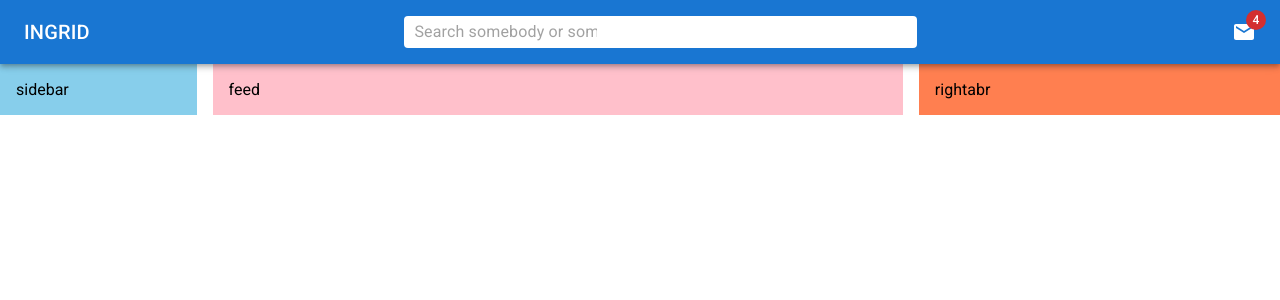
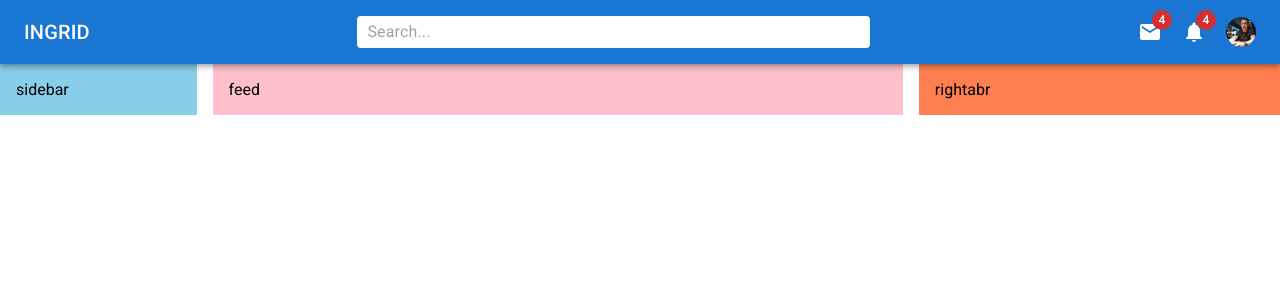
Before and after one commit to NikChief/mui-project, a React (Create React App) app: page / in a window 1280 px wide. Shown: the top 300 px of the page. Built offline with nearby package versions, Linux system fonts and the light colour scheme.

Commit message:
navbar styles ready

```diff
--- a/src/components/Navbar/Navbar.jsx
+++ b/src/components/Navbar/Navbar.jsx
@@ -1,7 +1,7 @@
-import { AppBar, Badge, Box, InputBase, styled, Toolbar, Typography } from '@mui/material';
+import { AppBar, Avatar, Badge, Box, InputBase, Menu, MenuItem, styled, Toolbar, Typography } from '@mui/material';
 import TapasIcon from '@mui/icons-material/Tapas';
-import React from 'react';
-import { Mail } from '@mui/icons-material';
+import React, { useState } from 'react';
+import { Mail, Notifications } from '@mui/icons-material';
 
 const StyledToolBar = styled(Toolbar)({
   display: 'flex',
@@ -16,9 +16,25 @@ const Search = styled("div")(({ theme }) => ({
 }))
 
 const Icons = styled(Box)(({ theme }) => ({
+  display: "none",
+  alignItems: 'center',
+  gap: '20px',
+  [theme.breakpoints.up('sm')]:{
+    display: 'flex'
+  }
+}))
+
+const UserBox = styled(Box)(({ theme }) => ({
+  display: "flex",
+  gap: '10px',
+  alignItems: 'center',
+  [theme.breakpoints.up('sm')]: {
+    display: 'none'
+  }
 }))
 
 function Navbar(props) {
+  const [open, setOpen] = useState(false)
   return (
     <AppBar position='sticky'>
       <StyledToolBar>
@@ -36,13 +52,47 @@ function Navbar(props) {
             sm: 'none'
           }
         }} />
-        <Search><InputBase placeholder='Search somebody or something...'/></Search>
-        <Icons><Badge badgeContent={4} color="error">
-          <Mail />
-        </Badge>
-
+        <Search><InputBase placeholder='Search...' /></Search>
+        <Icons>
+          <Badge badgeContent={4} color="error">
+            <Mail />
+          </Badge>
+          <Badge badgeContent={4} color="error">
+            <Notifications />
+          </Badge>
+          <Avatar alt="Nik" src="avatar.jpg" sx={{
+            width: '30px',
+            height: '30px'
+          }} onClick={()=>setOpen(true)}/>
         </Icons>
+        <UserBox onClick={() => setOpen(true)}>
+          <Avatar alt="Nik" src="avatar.jpg" sx={{
+            width: '30px',
+            height: '30px'
+          }} />
+          <Typography variant='span'>
+            Nik
+          </Typography>
+        </UserBox>
       </StyledToolBar>
+      <Menu
+        id="demo-positioned-menu"
+        aria-labelledby="demo-positioned-button"
+        open={open}
+        onClose={(()=>setOpen(false))}
+        anchorOrigin={{
+          vertical: 'top',
+          horizontal: 'right',
+        }}
+        transformOrigin={{
+          vertical: 'top',
+          horizontal: 'right',
+        }}
+      >
+        <MenuItem>Profile</MenuItem>
+        <MenuItem>My account</MenuItem>
+        <MenuItem>Logout</MenuItem>
+      </Menu>
     </AppBar>
   );
 }
```
Also changed, not shown: public/avatar.jpg (added).
